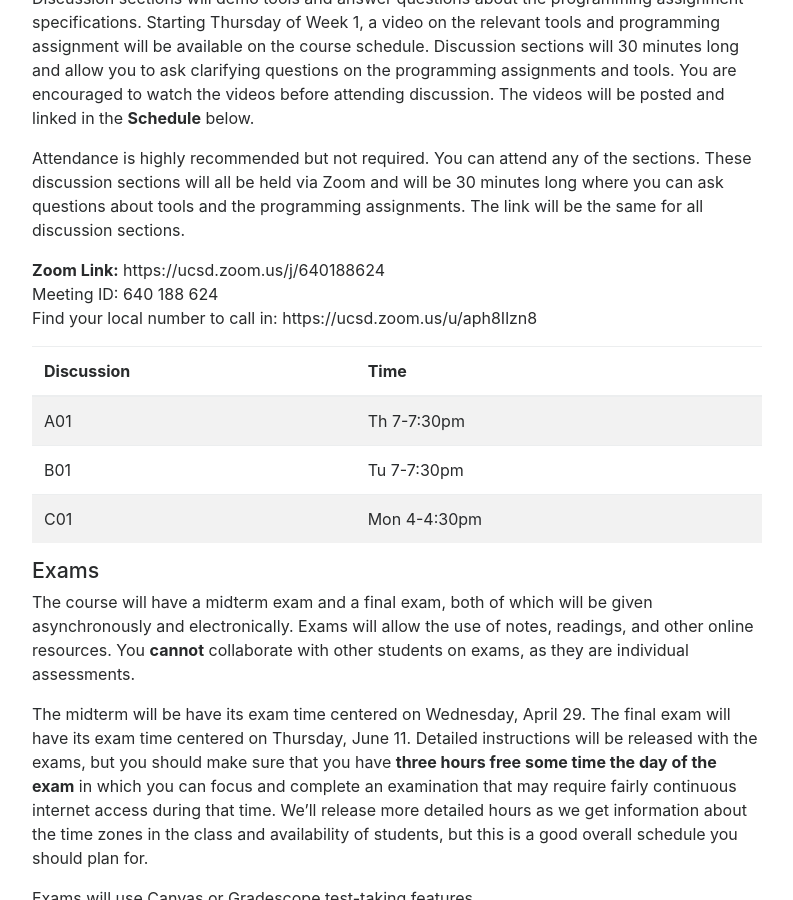
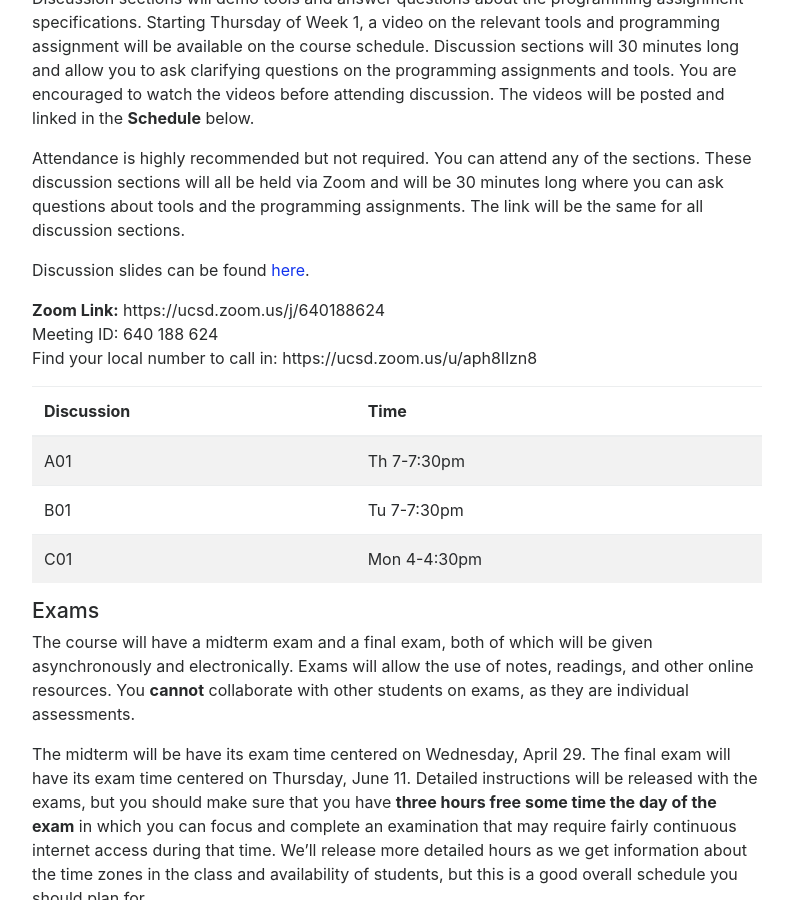
Before and after one commit to ucsdcses/tridev, a Jekyll site: the page built from index.md, in a window 1280 px wide and 900 px high, scrolled down 1961 px. Shown: the whole window, without its empty margins (243-1036 px from the left). Built offline with Jekyll 4.4.1, drawn with Linux system fonts in a browser that asks for light colours; nearby versions of some CDN libraries.

Commit message:
Add discussion slides link.

```diff
--- a/index.md
+++ b/index.md
@@ -89,6 +89,8 @@ programming assignment specifications. Starting Thursday of Week 1, a video on t
 Attendance is highly recommended but
 not required. You can attend any of the sections. These discussion sections
 will all be held via Zoom and will be 30 minutes long where you can ask questions about tools and the programming assignments. The link will be the same for all discussion sections.
+
+Discussion slides can be found [here](https://drive.google.com/drive/folders/1w9o5XyL2Nro2EsUanZMydW1DjHSRHPJj?usp=sharing).
 
 **Zoom Link:** https://ucsd.zoom.us/j/640188624
 Meeting ID: 640 188 624
```
